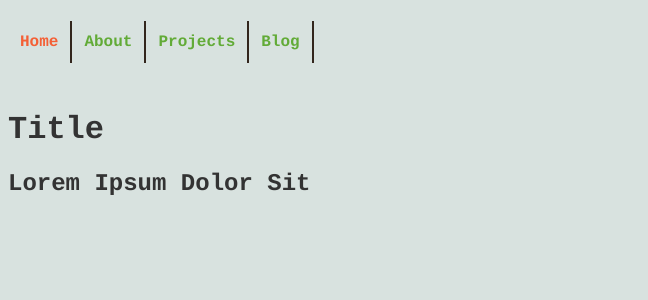
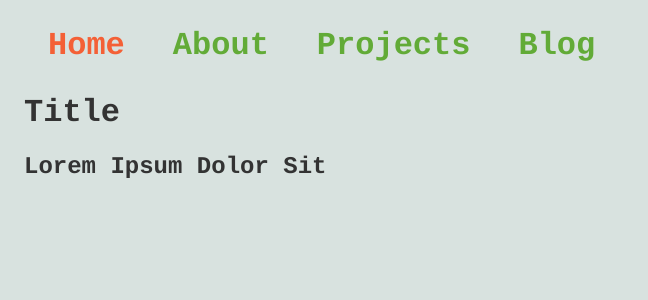
Before and after one commit to JennyLynnFletcher/JennyLynnFletcher.github.io, a Jekyll site: the page built from index.html, in a window 1280 px wide. Shown: the top 300 px of the page, without its empty margins (0-648 px from the left). Built offline with Jekyll 4.4.1, drawn with Linux system fonts in a browser that asks for light colours.

Commit message:
changed css

```diff
--- a/_sass/main.scss
+++ b/_sass/main.scss
@@ -10,6 +10,7 @@ body {
   font: 100% $font-stack;
   color: $primary-color;
   background-color:  #d8e2df;
+  margin: 0 0 0 1.5em;
 
   a:link {
     color: $green;
@@ -26,19 +27,20 @@ body {
 
 nav {
   float: left;
-  margin: 0 0 3em 0;
+  margin: 0 0 1.5em 0;
   padding: 0;
   width: 100%;
+
   .current {
     color: $orange !important;
   }
 
   a {
+    font: 200% $font-stack;
     float: left;
-    display: block;
-    padding: 12px 12px;
+    display: inline-block;
+    padding: 6px 24px;
     text-decoration: none;
     font-weight: bold;
-    border-right: 2px solid $brown;
   }
 }
```
Also changed, not shown: 12 other files.
